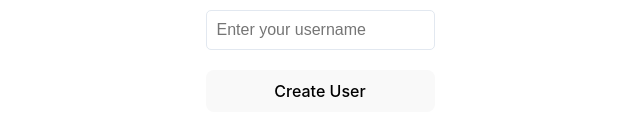
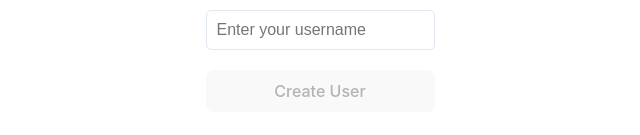
Before and after one commit to pete85/snake-react, a React (Vite) app: page / in a window 1280 px wide. Shown: the part 339-474 px from the top of the page, without its empty margins (320-960 px from the left). Built offline with nearby package versions, Linux system fonts and the light colour scheme.

Commit message:
button disabled state

```diff
--- a/src/User.tsx
+++ b/src/User.tsx
@@ -54,7 +54,7 @@ const User: React.FC<UserProps> = ({ setUser, handleUserSubmit, handleUserSearch
                 </div>
             ) : (
                 <div className="tw-flex tw-w-full">
-                    <button onClick={handleClick} className="tw-w-full">Create User</button>
+                    <button onClick={handleClick} className="tw-w-full" disabled={inputValue === ''}>Create User</button>
                 </div>
             )}
         </>
--- a/src/index.scss
+++ b/src/index.scss
@@ -55,6 +55,12 @@ button:hover {
 button:focus,
 button:focus-visible {
   outline: 4px auto -webkit-focus-ring-color;
+}
+button:disabled {
+  cursor: default;
+  &:focus, &:hover, &:focus-visible {
+    outline: none !important;
+  }
 }
 
 @media (prefers-color-scheme: light) {
```
